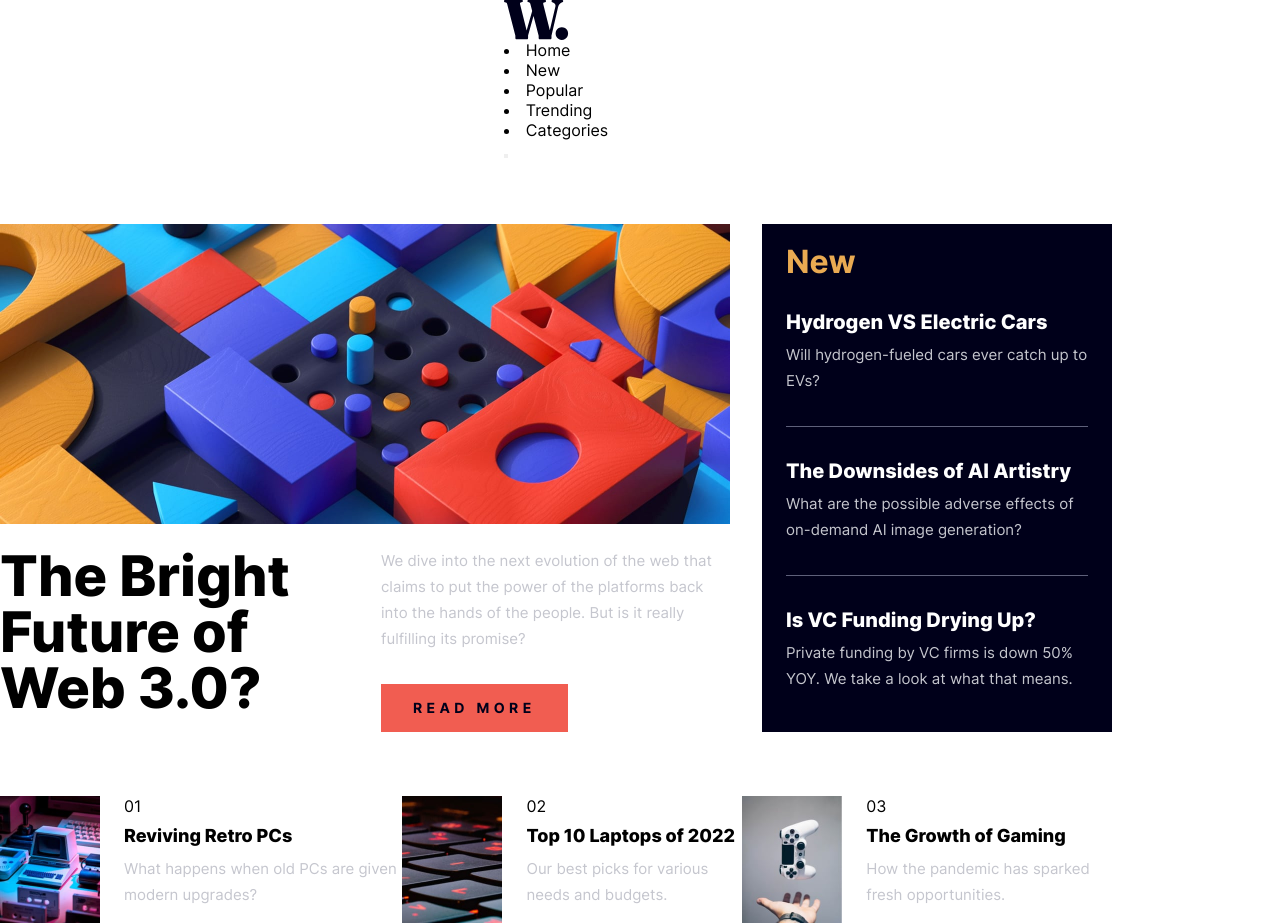
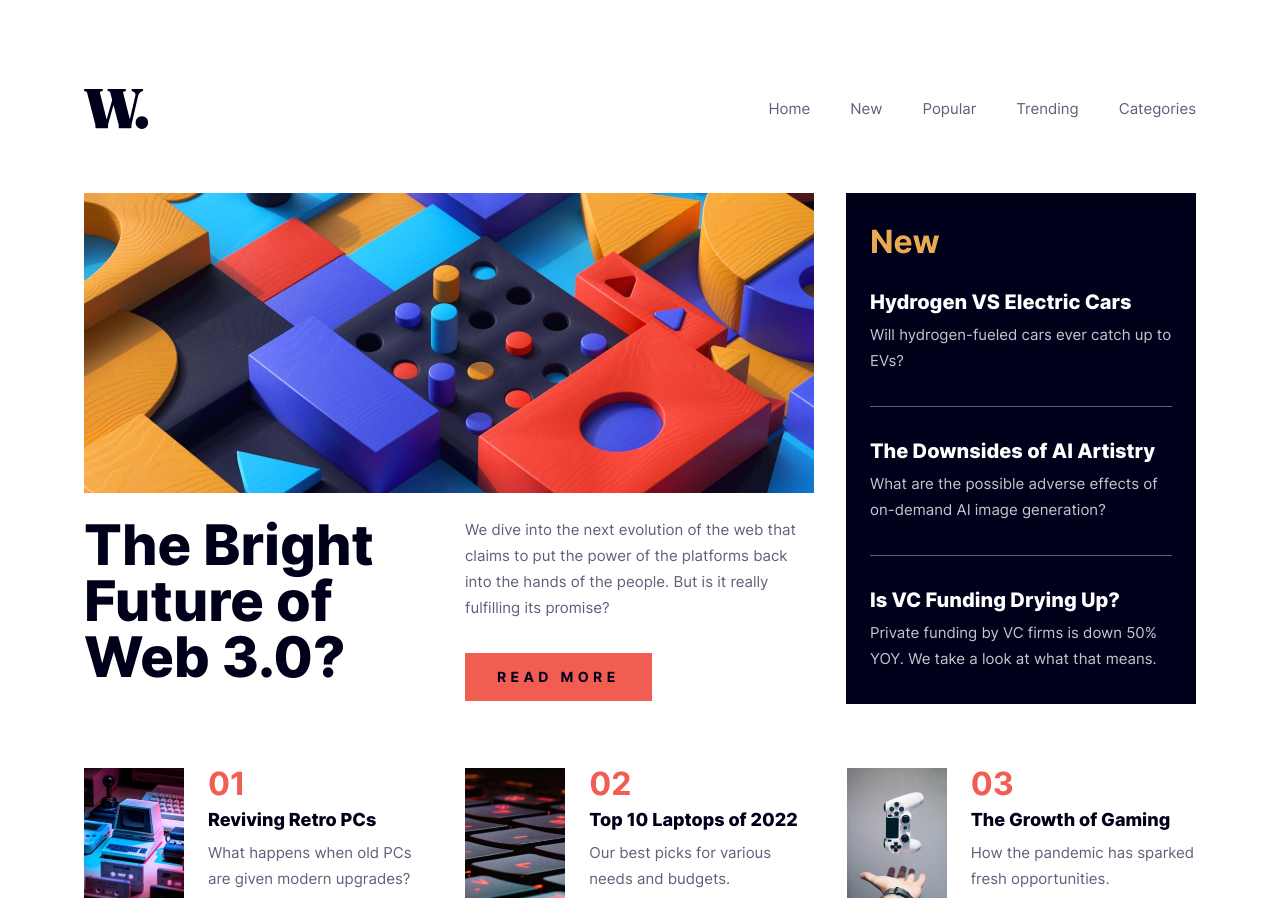
Before and after one commit to skhbabez/news-homepage-main, a plain HTML site: page index.html in a window 1280 px wide. After the commit the page ends 898 px from the top, so only its background shows below. Drawn offline with Linux system fonts and the light colour scheme.

Commit message:
finished styling

```diff
--- a/index.html
+++ b/index.html
@@ -23,15 +23,40 @@
         <a>
           <img src="assets/images/logo.svg" alt="W. Home" />
         </a>
-        <nav aria-label="main navigation">
-          <menu>
-            <li><a>Home</a></li>
-            <li><a>New</a></li>
-            <li><a>Popular</a></li>
-            <li><a>Trending</a></li>
-            <li><a>Categories</a></li>
-          </menu>
-          <button type="button" aria-label="open menu"></button>
+
+        <nav
+          class="main-navigation"
+          aria-label="main navigation"
+          aria-live="assertive"
+          aria-atomic="true"
+          data-closed="true"
+        >
+          <div class="menu-dialog">
+            <button
+              id="close-button"
+              type="button"
+              aria-label="close menu"
+              aria-controls="nav-menu"
+            >
+              <img src="assets/images/icon-menu-close.svg" alt="" />
+            </button>
+            <menu id="nav-menu">
+              <li><a href="#">Home</a></li>
+              <li><a href="#">New</a></li>
+              <li><a href="#">Popular</a></li>
+              <li><a href="#">Trending</a></li>
+              <li><a href="#">Categories</a></li>
+            </menu>
+          </div>
+          <button
+            id="open-button"
+            type="button"
+            aria-label="open menu"
+            aria-haspopup="true"
+            aria-controls="nav-menu"
+          >
+            <img src="assets/images/icon-menu.svg" alt="" />
+          </button>
         </nav>
       </header>
       <main>
@@ -94,24 +119,21 @@
             <li>
               <img src="assets/images/image-retro-pcs.jpg" alt="" />
               <div class="article-content">
-                <span> 01 </span>
-                <h3><a>Reviving Retro PCs</a></h3>
+                <h3><a href="#">Reviving Retro PCs</a></h3>
                 <p>What happens when old PCs are given modern upgrades?</p>
               </div>
             </li>
             <li>
               <img src="assets/images/image-top-laptops.jpg" alt="" />
               <div class="article-content">
-                <span> 02 </span>
-                <h3><a>Top 10 Laptops of 2022</a></h3>
+                <h3><a href="#">Top 10 Laptops of 2022</a></h3>
                 <p>Our best picks for various needs and budgets.</p>
               </div>
             </li>
             <li>
               <img src="assets/images/image-gaming-growth.jpg" alt="" />
               <div class="article-content">
-                <span>03</span>
-                <h3><a>The Growth of Gaming </a></h3>
+                <h3><a href="#">The Growth of Gaming </a></h3>
                 <p>How the pandemic has sparked fresh opportunities.</p>
               </div>
             </li>
--- a/styles.css
+++ b/styles.css
@@ -19,6 +19,7 @@
   }
   a {
     text-decoration: none;
+    color: inherit;
   }
 }
 
@@ -41,11 +42,32 @@
     --gold-400: #e9aa52;
     --red-500: #f15d51;
     --font-40-56-768-1280: clamp(2.5rem, 1rem + 3.125vw, 3.5rem);
+    --font-14: 0.875rem;
+    --font-15: 0.9375rem;
+    --font-18: 1.125rem;
+    --font-20: 1.25rem;
+
+    --font-32: 2rem;
     --space-24-32-768-1280: clamp(1.5rem, 0.75rem + 1.5625vw, 2rem);
+    --space-21_5-32_5-375-768: clamp(1.3438rem, 0.6877rem + 2.799vw, 2.0313rem);
+    --space-28-89-768-1280: clamp(1.75rem, -3.9687rem + 11.9141vw, 5.5625rem);
+    --space-16-80-375-768: clamp(1rem, -2.8168rem + 16.285vw, 5rem);
+    --space-8: 0.5rem;
+    --space-12: 0.75rem;
+    --space-16: 1rem;
+    --space-24: 1.5rem;
+    --space-32: 2rem;
+    --space-40: 2.5rem;
+    --space-64: 4rem;
   }
 
   body {
     font-family: var(--font-base);
+    line-height: calc(26 / 15);
+    color: var(--navy-600);
+    font-size: var(--font-15);
+    block-size: 100dvh;
+    padding-inline: var(--space-16-80-375-768);
   }
 
   h1 {
@@ -55,54 +77,60 @@
 
   h2 {
     font-weight: 700;
-    font-size: 2rem;
+    font-size: var(--font-32);
   }
 
   h3 {
-    font-size: 1.125rem;
+    font-size: var(--font-18);
     line-height: calc(24 / 18);
   }
 
   h1,
   h3 {
     font-weight: 800;
+    color: var(--navy-950);
   }
 
-  p {
-    line-height: calc(26 / 15);
-    color: var(--grey-300);
-    font-size: 0.9375rem;
-  }
   main {
     display: contents;
 
     @media (min-width: 1280px) {
       display: grid;
       grid-template-columns: 730px 350px;
-      gap: 32px;
+      gap: var(--space-32);
     }
+  }
+
+  header {
+    display: flex;
+    justify-content: space-between;
+    align-items: center;
+    width: 100%;
   }
 }
 
 @layer components {
   .container {
     max-inline-size: 1112px;
-    display: grid;
-    gap: 64px;
-    place-items: center;
+    display: flex;
+    flex-direction: column;
+    gap: var(--space-64);
+
     container-type: inline-size;
+    margin-inline: auto;
+    margin-block-start: var(--space-28-89-768-1280);
   }
   .anchor-button {
     display: block;
     font-family: inherit;
-    font-size: 0.875rem;
+    font-size: var(--font-14);
     letter-spacing: 4.38px;
     line-height: calc(24 / 14);
     font-weight: 700;
     text-transform: uppercase;
     color: var(--navy-950);
     background-color: #f15d51;
-    padding: 0.75rem 2rem;
+    padding: var(--space-12) var(--space-32);
     max-inline-size: fit-content;
     transition: all 150ms ease-in-out;
 
@@ -121,7 +149,7 @@
       object-fit: cover;
     }
     & .article-content {
-      margin-block-start: 1.5rem;
+      margin-block-start: var(--space-24);
       display: flex;
       flex-direction: row;
       flex-wrap: wrap;
@@ -142,10 +170,11 @@
 
   .article-card {
     background-color: var(--navy-950);
-    padding: 1.34375rem 1.5rem;
+    padding: var(--space-21_5-32_5-375-768) var(--space-24);
+    /* inline-size: 100%; */
     & h2 {
       color: var(--gold-400);
-      line-height: 32px;
+      line-height: var(--space-32);
     }
     ul {
       margin-block-start: 2rem;
@@ -154,17 +183,18 @@
         display: block;
         inline-size: 100%;
         border-block-start: 1px solid var(--navy-600);
-        margin-block: 2rem;
+        margin-block: var(--space-32);
       }
       & li p {
-        margin-block-start: 0.5rem;
+        margin-block-start: var(--space-8);
+        color: var(--grey-300);
       }
     }
 
     h3 {
       line-height: calc(24 / 20);
-      font-size: 1.25rem;
-      & a {
+      font-size: var(--font-20);
+
       color: var(--white);
       &:hover {
         color: var(--gold-400);
@@ -174,31 +204,106 @@
       }
     }
   }
-  }
 
   .popular-articles {
     & ol {
       display: flex;
       flex-direction: column;
+      gap: var(--space-32);
+      counter-reset: count 0;
+      justify-content: space-between;
       li {
-        min-width: 300px;
+        flex: 1;
         display: flex;
-        gap: 1.5rem;
+        gap: var(--space-24);
       }
-      @container (min-width : 1028px) {
+      @container (min-width : 1024px) {
         flex-direction: row;
       }
+    }
     & img {
+      aspect-ratio: 100/130;
       max-inline-size: 100px;
       object-fit: cover;
-        height: 100%;
-      }
-    }
     }
     .article-content {
       display: flex;
       flex-direction: column;
-    gap: 0.5rem;
+      gap: var(--space-8);
+      counter-increment: count 1;
+
+      &::before {
+        content: counter(count, decimal-leading-zero);
+        color: var(--red-500);
+        font-weight: bold;
+        font-size: var(--space-32);
+        line-height: 1;
+      }
+      h3 {
+        transition: all 150ms ease-in-out;
+        &:hover {
+          color: var(--red-500);
+        }
+      }
+    }
+  }
+  .main-navigation {
+    & menu {
+      display: flex;
+      gap: var(--space-40);
+      list-style: none;
+      color: var(--navy-600);
+      & li {
+        transition: all 150ms ease-in-out;
+        &:hover {
+          color: var(--red-500);
+        }
+      }
+    }
+    & button {
+      display: none;
+      background-color: inherit;
+      border: none;
+      &:is(:focus, :focus-visible) {
+        outline: 1px solid var(--navy-950);
+      }
+    }
+
+    @media (max-width: 1024px) {
+      &[data-closed="false"] {
+        & .menu-dialog {
+          display: block;
+        }
+        #open-button {
+          display: none;
+        }
+      }
+      button {
+        display: block;
+      }
+      & .menu-dialog {
+        display: none;
+        min-inline-size: 256px;
+        inline-size: 40.625dvw;
+        min-block-size: 100dvh;
+        position: fixed;
+        right: 0px;
+        top: 0px;
+        padding-block: 27px;
+        padding-inline-start: calc(0.4179rem + 3.8168vw);
+        padding-inline-end: calc(-2.2061rem + 15.0127vw);
+
+        background-color: var(--white);
+        & button {
+          margin-left: auto;
+        }
+      }
+      & menu {
+        flex-direction: column;
+        gap: var(--space-24);
+        margin-block-start: 88px;
+      }
+    }
   }
 }
 
```
Also changed, not shown: main.js (added). Lines whose indentation alone changed are shown as unchanged.
